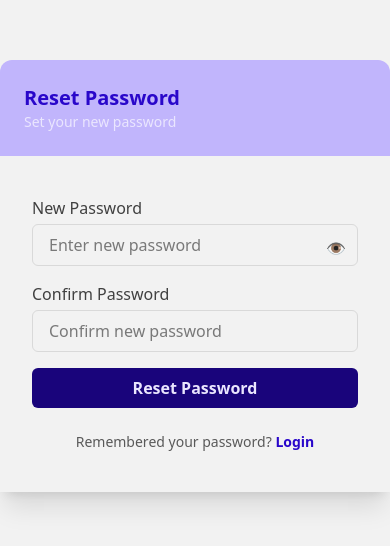
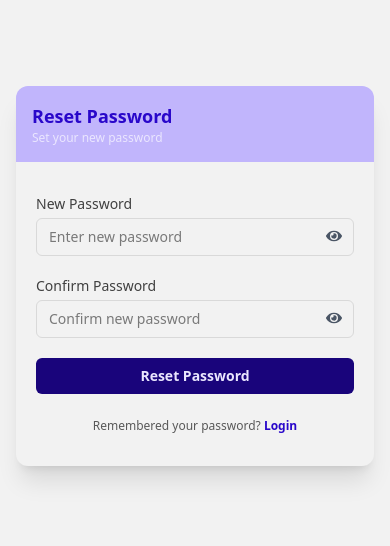
Before and after one commit to Zarfaa/authentication-frontend, a React (Vite) app: page /resetpassword in a window 390 px wide. Shown: the part 146-692 px from the top of the page. Built offline with nearby package versions, Linux system fonts and the light colour scheme; no server answers.

Commit message:
feat: auth enhancements

```diff
--- a/src/App.jsx
+++ b/src/App.jsx
@@ -3,9 +3,8 @@ import Login from "./features/auth/Login";
 import Signup from "./features/auth/Signup";
 import ForgotPassword from "./features/auth/ForgetPassword";
 import Home from "./features/auth/welcom";
-import VerifyOtp from "./features/auth/verifyOtp";
 import ConfirmEmail from "./features/auth/confirmEmail";
-import ConfirmPassword from "./features/auth/resetPassword";
+import ResetPassword from "./features/auth/resetPassword";
 
 function App() {
   return (
@@ -13,11 +12,10 @@ function App() {
       <Routes>
         <Route path="/" element={<Login />} />
         <Route path="/signup" element={<Signup />} />
-        <Route path="/forgot" element={<ForgotPassword />} />
-        <Route path="/verify" element={<VerifyOtp />} />
+        <Route path="/forgotpassword" element={<ForgotPassword />} />
         <Route path="/home" element={<Home />} />
-         <Route path="/confirm" element={<ConfirmEmail />} />
-           <Route path="/resetpassword" element={<ConfirmPassword />} />
+        <Route path="/confirm" element={<ConfirmEmail />} />
+        <Route path="/resetpassword" element={<ResetPassword />} />
       </Routes>
     </Router>
   );
--- a/src/features/auth/Login.jsx
+++ b/src/features/auth/Login.jsx
@@ -35,33 +35,39 @@ const Login = () => {
   };
 
   return (
-    <div className="flex justify-center items-center min-h-screen bg-neutral-ultra-light">
-      <div className="card w-full max-w-md shadow-xl bg-neutral-ultra-light">
-        <div className="bg-primary-light p-6 rounded-t-xl flex justify-between items-center">
-          <div>
-            <h2 className="text-xl font-semibold text-primary">Welcome Back!</h2>
-            <p className="text-sm text-white">Sign in to continue</p>
+    <div className="flex justify-center items-center min-h-screen bg-neutral-ultra-light px-4 sm:px-6">
+      <div className="card w-full max-w-md shadow-xl bg-neutral-ultra-light rounded-xl">
+
+        <div className="bg-primary-light p-4 sm:p-6 rounded-t-xl flex flex-col sm:flex-row sm:justify-between sm:items-center gap-3">
+          <div className="text-center sm:text-left">
+            <h2 className="text-lg sm:text-xl font-semibold text-primary">Welcome Back!</h2>
+            <p className="text-xs sm:text-sm text-white">Sign in to continue</p>
           </div>
-          <div className="flex items-center space-x-2">
+          <div className="flex justify-center sm:justify-end">
             <img src={logo} alt="Analytics Auditor Logo" className="h-8 w-auto" />
           </div>
         </div>
 
-        <form onSubmit={handleSubmit} className="py-10 px-8 space-y-4">
+        <form onSubmit={handleSubmit} className="py-8 px-4 sm:px-8 space-y-4">
+
           <div className="form-control">
-            <label className="block text-neutral-dark font-medium mb-1">Email</label>
+            <label className="block text-neutral-dark font-medium mb-1 text-sm sm:text-base">
+              Email
+            </label>
             <input
-              type="text"
+              type="email"
               value={username}
               onChange={(e) => setEmail(e.target.value)}
               placeholder="Enter email"
               required
-              className="w-full px-4 py-2 border border-neutral-light rounded-md focus:outline-none focus:ring-2 focus:ring-primary"
+              className="w-full px-3 sm:px-4 py-2 border border-neutral-light rounded-md focus:outline-none focus:ring-2 focus:ring-primary text-sm sm:text-base"
             />
           </div>
 
           <div className="form-control">
-            <label className="block text-neutral-dark font-medium mb-1">Password</label>
+            <label className="block text-neutral-dark font-medium mb-1 text-sm sm:text-base">
+              Password
+            </label>
             <div className="relative">
               <input
                 type={showPassword ? "text" : "password"}
@@ -69,11 +75,11 @@ const Login = () => {
                 onChange={(e) => setPassword(e.target.value)}
                 placeholder="Enter password"
                 required
-                className="w-full px-4 py-2 border border-neutral-light rounded-md focus:outline-none focus:ring-2 focus:ring-primary"
+                className="w-full px-3 sm:px-4 py-2 border border-neutral-light rounded-md focus:outline-none focus:ring-2 focus:ring-primary text-sm sm:text-base"
               />
               <button
                 type="button"
-                className="absolute right-3 top-3 text-gray-600 hover:text-gray-800"
+                className="absolute right-3 top-2.5 text-gray-600 hover:text-gray-800"
                 onClick={() => setShowPassword(!showPassword)}
               >
                 {showPassword ? <FaEyeSlash /> : <FaEye />}
@@ -81,14 +87,14 @@ const Login = () => {
             </div>
           </div>
 
-          <div className="flex items-center justify-between my-4">
-            <label className="flex items-center cursor-pointer text-neutral-dark">
+          <div className="flex flex-col sm:flex-row items-center justify-between my-4 gap-2">
+            <label className="flex items-center cursor-pointer text-neutral-dark text-sm">
               <input type="checkbox" className="checkbox checkbox-sm mr-2" />
-              <span className="label-text">Remember me</span>
+              <span>Remember me</span>
             </label>
             <Link
-              to="/forgot"
-              className="text-sm text-primary hover:underline mt-2 mb-2"
+              to="/forgotpassword"
+              className="text-sm text-primary hover:underline"
             >
               Forgot your password?
             </Link>
@@ -98,13 +104,13 @@ const Login = () => {
             <button
               type="submit"
               disabled={loading}
-              className="w-full py-2 px-4 bg-primary-dark text-white font-bold rounded-md hover:bg-primary focus:outline-none focus:ring-2 focus:ring-primary disabled:opacity-50"
+              className="w-full py-2 px-4 bg-primary-dark text-white font-bold rounded-md hover:bg-primary focus:outline-none focus:ring-2 focus:ring-primary disabled:opacity-50 text-sm sm:text-base"
             >
               {loading ? "Logging in..." : "Log In"}
             </button>
           </div>
 
-          <p className="text-center text-sm mt-6 text-neutral-semi-dark">
+          <p className="text-center text-xs sm:text-sm mt-6 text-neutral-semi-dark">
             Don’t have an account?{" "}
             <Link to="/signup" className="text-primary font-semibold">
               Signup now
@@ -113,6 +119,7 @@ const Login = () => {
         </form>
       </div>
     </div>
+
   );
 };
 
--- a/src/features/auth/Signup.jsx
+++ b/src/features/auth/Signup.jsx
@@ -33,86 +33,104 @@ const Signup = () => {
   };
 
   return (
-    <div className="flex justify-center items-center min-h-screen bg-base-200">
+<div className="flex justify-center items-center min-h-screen bg-base-200 px-4 sm:px-6">
   <Toaster position="top-right" />
-      <div className="card w-full max-w-md shadow-2xl bg-base-100">
-        <div className="bg-primary-light p-6 rounded-t-2xl flex items-center justify-between">
-          <div>
-            <h2 className="text-xl font-bold text-indigo-600">Free Register</h2>
-            <p className="text-sm text-white">Get your free account now.</p>
+  <div className="card w-full max-w-md shadow-2xl bg-base-100 rounded-2xl">
+
+    {/* Header */}
+    <div className="bg-primary-light p-4 sm:p-6 rounded-t-2xl flex flex-col sm:flex-row sm:items-center sm:justify-between gap-3">
+      <div className="text-center sm:text-left">
+        <h2 className="text-lg sm:text-xl font-bold text-indigo-600">Free Register</h2>
+        <p className="text-xs sm:text-sm text-white">Get your free account now.</p>
       </div>
-          <div className="flex items-center space-x-2">
+      <div className="flex justify-center sm:justify-end">
         <img src={logo} alt="Analytics Auditor Logo" className="h-8 w-auto" />
       </div>
     </div>
 
-        <form className="space-y-6 p-10 relative" onSubmit={handleRegister}>
+    {/* Form */}
+    <form className="space-y-5 sm:space-y-6 p-6 sm:p-10 relative" onSubmit={handleRegister}>
+
+      {/* First Name */}
       <div className="form-control">
-            <label className="block text-gray-700 font-semibold mb-2">First Name</label>
+        <label className="block text-gray-700 font-semibold mb-2 text-sm sm:text-base">
+          First Name
+        </label>
         <input
           type="text"
           placeholder="Enter First Name"
           value={firstName}
           onChange={(e) => setFirstName(e.target.value)}
-              className="w-full px-4 py-2 border border-gray-300 rounded-md focus:outline-none focus:ring-2 focus:ring-purple-500"
+          className="w-full px-3 sm:px-4 py-2 border border-gray-300 rounded-md focus:outline-none focus:ring-2 focus:ring-purple-500 text-sm sm:text-base"
           required
         />
       </div>
 
+      {/* Last Name */}
       <div className="form-control">
-            <label className="block text-gray-700 font-semibold mb-2">Last Name</label>
+        <label className="block text-gray-700 font-semibold mb-2 text-sm sm:text-base">
+          Last Name
+        </label>
         <input
           type="text"
           placeholder="Enter Last Name"
           value={lastName}
           onChange={(e) => setLastName(e.target.value)}
-              className="w-full px-4 py-2 border border-gray-300 rounded-md focus:outline-none focus:ring-2 focus:ring-purple-500"
+          className="w-full px-3 sm:px-4 py-2 border border-gray-300 rounded-md focus:outline-none focus:ring-2 focus:ring-purple-500 text-sm sm:text-base"
           required
         />
       </div>
 
+      {/* Email */}
       <div className="form-control">
-            <label className="block text-gray-700 font-semibold mb-2">Email</label>
+        <label className="block text-gray-700 font-semibold mb-2 text-sm sm:text-base">
+          Email
+        </label>
         <input
           type="email"
           placeholder="Enter email"
           value={email}
           onChange={(e) => setEmail(e.target.value)}
-              className="w-full px-4 py-2 border border-gray-300 rounded-md focus:outline-none focus:ring-2 focus:ring-purple-500"
+          className="w-full px-3 sm:px-4 py-2 border border-gray-300 rounded-md focus:outline-none focus:ring-2 focus:ring-purple-500 text-sm sm:text-base"
           required
         />
       </div>
 
+      {/* Password */}
       <div className="form-control relative">
-            <label className="block text-gray-700 font-semibold mb-2">Password</label>
+        <label className="block text-gray-700 font-semibold mb-2 text-sm sm:text-base">
+          Password
+        </label>
         <input
           type={showPassword ? "text" : "password"}
           placeholder="Enter password"
           value={password}
           onChange={(e) => setPassword(e.target.value)}
-              className="w-full px-4 py-2 border border-gray-300 rounded-md focus:outline-none focus:ring-2 focus:ring-purple-500"
+          className="w-full px-3 sm:px-4 py-2 border border-gray-300 rounded-md focus:outline-none focus:ring-2 focus:ring-purple-500 text-sm sm:text-base"
           required
         />
         <button
           type="button"
           onClick={() => setShowPassword(!showPassword)}
-              className="absolute right-3 top-11 text-gray-500"
+          className="absolute right-3 top-10 sm:top-11 text-gray-500"
         >
           {showPassword ? <FaEyeSlash /> : <FaEye />}
         </button>
       </div>
 
+      {/* Submit Button */}
       <div className="form-control mt-4">
         <button
           type="submit"
           disabled={loading}
-              className="w-full py-2 px-4 bg-primary-semi-dark text-white font-bold rounded-md hover:bg-primary focus:outline-none focus:ring-2 focus:ring-purple-500"
+          className="w-full py-2 px-4 bg-primary-semi-dark text-white font-bold rounded-md hover:bg-primary focus:outline-none focus:ring-2 focus:ring-purple-500 disabled:opacity-50 text-sm sm:text-base"
         >
           {loading ? "Registering..." : "Register"}
         </button>
       </div>
 
-          <p className="text-center text-sm mt-6">
+      {/* Login Redirect */}
+      <p className="text-center text-xs sm:text-sm mt-6">
         Already have an account?{" "}
         <Link to="/" className="text-indigo-600 font-semibold">
           Login
@@ -121,6 +139,7 @@ const Signup = () => {
     </form>
   </div>
 </div>
+
   );
 };
 
--- a/src/features/auth/resetPassword.jsx
+++ b/src/features/auth/resetPassword.jsx
@@ -1,25 +1,27 @@
 import { useState } from "react";
-import { useLocation, useNavigate, Link } from "react-router-dom";
+import { useNavigate, Link } from "react-router-dom";
 import axios from "axios";
 import toast, { Toaster } from "react-hot-toast";
+import { FaEye, FaEyeSlash } from "react-icons/fa";
 
 const ResetPassword = () => {
   const [newPassword, setNewPassword] = useState("");
   const [confirmPassword, setConfirmPassword] = useState("");
-  const [showPassword, setShowPassword] = useState(false);
+  const [showNewPassword, setShowNewPassword] = useState(false);
+  const [showConfirmPassword, setShowConfirmPassword] = useState(false);
   const [loading, setLoading] = useState(false);
 
-  const location = useLocation();
   const navigate = useNavigate();
-
- const email = localStorage.getItem("resetEmail");
+  const email = localStorage.getItem("resetEmail");
 
   const handleResetPassword = async (e) => {
     e.preventDefault();
+
     if (!email) {
-      toast.error("Email not found. Please restart the password reset flow.");
+      toast.error("Email not found. Please restart the reset flow.");
       return;
     }
+
     if (newPassword !== confirmPassword) {
       toast.error("Passwords do not match!");
       return;
@@ -27,10 +29,10 @@ const ResetPassword = () => {
 
     setLoading(true);
     try {
-      const res = await axios.post(`${import.meta.env.VITE_API_BASE}/forget-password/reset`, {
-        email,
-        newPassword,
-      });
+      const res = await axios.post(
+        `${import.meta.env.VITE_API_BASE}/forget-password/reset`,
+        { email, newPassword }
+      );
       toast.success(res.data.message || "Password reset successfully");
       localStorage.removeItem("resetEmail");
       setTimeout(() => navigate("/"), 1500);
@@ -40,66 +42,83 @@ const ResetPassword = () => {
       setLoading(false);
     }
   };
+
   return (
-    <div className="flex justify-center items-center min-h-screen bg-neutral-ultra-light">
+    <div className="flex justify-center items-center min-h-screen bg-neutral-ultra-light px-4 sm:px-6">
       <Toaster position="top-right" />
-      <div className="card w-full max-w-md shadow-xl bg-neutral-ultra-light ">
-       <div className="bg-primary-light p-6 rounded-t-xl flex items-center justify-between">
-          <div>
-            <h2 className="text-xl font-semibold text-primary">Reset Password</h2>
-            <p className="text-sm text-white">Set your new password</p>
-          </div>
+      <div className="card w-full max-w-md shadow-xl bg-neutral-ultra-light rounded-xl">
+
+        <div className="bg-primary-light p-4 sm:p-6 rounded-t-xl">
+          <h2 className="text-lg sm:text-xl font-semibold text-primary">
+            Reset Password
+          </h2>
+          <p className="text-xs sm:text-sm text-white">
+            Set your new password
+          </p>
         </div>
 
-        <form className="py-10 px-8 space-y-4" onSubmit={handleResetPassword}>
-                    <div className="form-control">
-            <label className="block text-neutral-dark font-medium mb-1">
+        <form
+          className="py-8 sm:py-10 px-5 sm:px-8 space-y-5 sm:space-y-6"
+          onSubmit={handleResetPassword}
+        >
+
+          <div className="form-control">
+            <label className="block text-neutral-dark font-medium mb-1 text-sm sm:text-base">
               New Password
             </label>
             <div className="relative">
               <input
-                type={showPassword ? "text" : "password"}
+                type={showNewPassword ? "text" : "password"}
                 placeholder="Enter new password"
                 value={newPassword}
                 onChange={(e) => setNewPassword(e.target.value)}
                 required
-                className="w-full px-4 py-2 border border-neutral-light rounded-md focus:outline-none focus:ring-2 focus:ring-primary"
+                className="w-full px-3 sm:px-4 py-2 border border-neutral-light rounded-md focus:outline-none focus:ring-2 focus:ring-primary text-sm sm:text-base"
               />
               <button
                 type="button"
-                className="absolute right-3 top-3 text-neutral-semi-dark"
-                onClick={() => setShowPassword(!showPassword)}
+                className="absolute right-3 top-2.5 text-gray-600 hover:text-gray-800"
+                onClick={() => setShowNewPassword(!showNewPassword)}
               >
-                👁
+                {showNewPassword ? <FaEyeSlash /> : <FaEye />}
               </button>
             </div>
           </div>
 
+
           <div className="form-control">
-            <label className="block text-neutral-dark font-medium mb-1">
+            <label className="block text-neutral-dark font-medium mb-1 text-sm sm:text-base">
               Confirm Password
             </label>
             <div className="relative">
               <input
-                type={showPassword ? "text" : "password"}
+                type={showConfirmPassword ? "text" : "password"}
                 placeholder="Confirm new password"
                 value={confirmPassword}
                 onChange={(e) => setConfirmPassword(e.target.value)}
                 required
-                className="w-full px-4 py-2 border border-neutral-light rounded-md focus:outline-none focus:ring-2 focus:ring-primary"
+                className="w-full px-3 sm:px-4 py-2 border border-neutral-light rounded-md focus:outline-none focus:ring-2 focus:ring-primary text-sm sm:text-base"
               />
+              <button
+                type="button"
+                className="absolute right-3 top-2.5 text-gray-600 hover:text-gray-800"
+                onClick={() => setShowConfirmPassword(!showConfirmPassword)}
+              >
+                {showConfirmPassword ? <FaEyeSlash /> : <FaEye />}
+              </button>
             </div>
           </div>
+
 
           <div className="form-control mt-4">
             <button
               type="submit"
               disabled={loading}
-              className="w-full flex items-center justify-center py-2 px-4 bg-primary-dark text-white font-bold rounded-md hover:bg-primary focus:outline-none focus:ring-2 focus:ring-primary disabled:opacity-50"
+              className="w-full flex items-center justify-center py-2 px-4 bg-primary-dark text-white font-bold rounded-md hover:bg-primary focus:outline-none focus:ring-2 focus:ring-primary disabled:opacity-50 text-sm sm:text-base"
             >
               {loading && (
                 <svg
-                  className="animate-spin mr-3 h-5 w-5 text-white"
+                  className="animate-spin mr-2 sm:mr-3 h-4 w-4 sm:h-5 sm:w-5 text-white"
                   xmlns="http://www.w3.org/2000/svg"
                   fill="none"
                   viewBox="0 0 24 24"
@@ -123,7 +142,8 @@ const ResetPassword = () => {
             </button>
           </div>
 
-          <p className="text-center text-sm mt-6 text-neutral-semi-dark">
+
+          <p className="text-center text-xs sm:text-sm mt-6 text-neutral-semi-dark">
             Remembered your password?{" "}
             <Link to="/" className="text-primary font-semibold">
               Login
--- a/src/features/auth/verifyOtp.jsx
+++ /dev/null
@@ -1,74 +0,0 @@
-import { useState } from "react";
-import { Link } from "react-router-dom";
-
-const VerifyOtp = () => {
-  const [showPassword, setShowPassword] = useState(false);
-
-  return (
-    <div className="flex justify-center items-center min-h-screen bg-neutral-ultra-light">
-      <div className="card w-full max-w-md shadow-xl bg-neutral-ultra-light ">
-
-        {/* Header */}
-        <div className="bg-primary-light p-6 rounded-t-xl flex items-center justify-between">
-          <div>
-            <h2 className="text-xl font-semibold text-primary">Welcome Back!</h2>
-            <p className="text-sm text-white">Sign in to continue</p>
-          </div>
-        </div>
-
-        {/* Form */}
-        <form className="py-10 px-8 space-y-4">
-          {/* Username */}
-          <div className="form-control">
-            <label className="block text-neutral-dark font-medium mb-1">
-              Username
-            </label>
-            <input
-              type="text"
-              placeholder="Enter username"
-              className="w-full px-4 py-2 border border-neutral-light rounded-md focus:outline-none focus:ring-2 focus:ring-primary"
-            />
-          </div>
-
-          {/* Password */}
-          <div className="form-control">
-            <label className="block text-neutral-dark font-medium mb-1">
-              Password
-            </label>
-            <div className="relative">
-              <input
-                type={showPassword ? "text" : "password"}
-                placeholder="Enter password"
-                className="w-full px-4 py-2 border border-neutral-light rounded-md focus:outline-none focus:ring-2 focus:ring-primary"
-              />
-              <button
-                type="button"
-                className="absolute right-3 top-3 text-neutral-semi-dark"
-                onClick={() => setShowPassword(!showPassword)}
-              >
-                👁
-              </button>
-            </div>
-          </div>
-
-          {/* Submit Button */}
-          <div className="form-control mt-4">
-            <button className="w-full py-2 px-4 bg-primary-dark text-white font-bold rounded-md hover:bg-primary focus:outline-none focus:ring-2 focus:ring-primary">
-              Log In
-            </button>
-          </div>
-
-          {/* Signup link */}
-          <p className="text-center text-sm mt-6 text-neutral-semi-dark">
-            Don’t have an account?{" "}
-            <Link to="/signup" className="text-primary font-semibold">
-              Signup now
-            </Link>
-          </p>
-        </form>
-      </div>
-    </div>
-  );
-};
-
-export default VerifyOtp;
```
Also changed, not shown: src/features/auth/ForgetPassword.jsx (+11 -10 lines), src/features/auth/confirmEmail.jsx (+11 -8 lines). Lines whose indentation alone changed are shown as unchanged.
